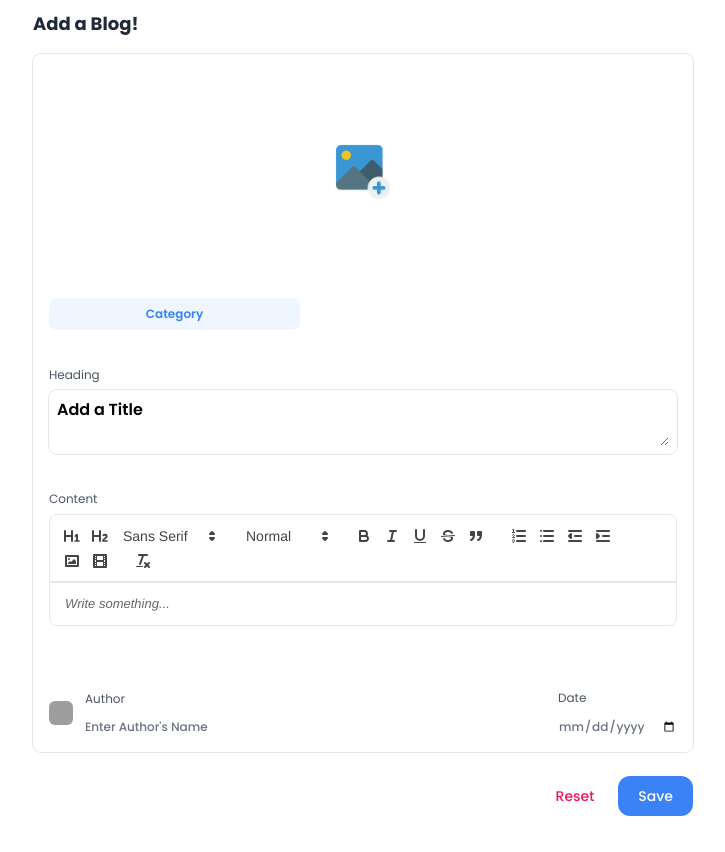
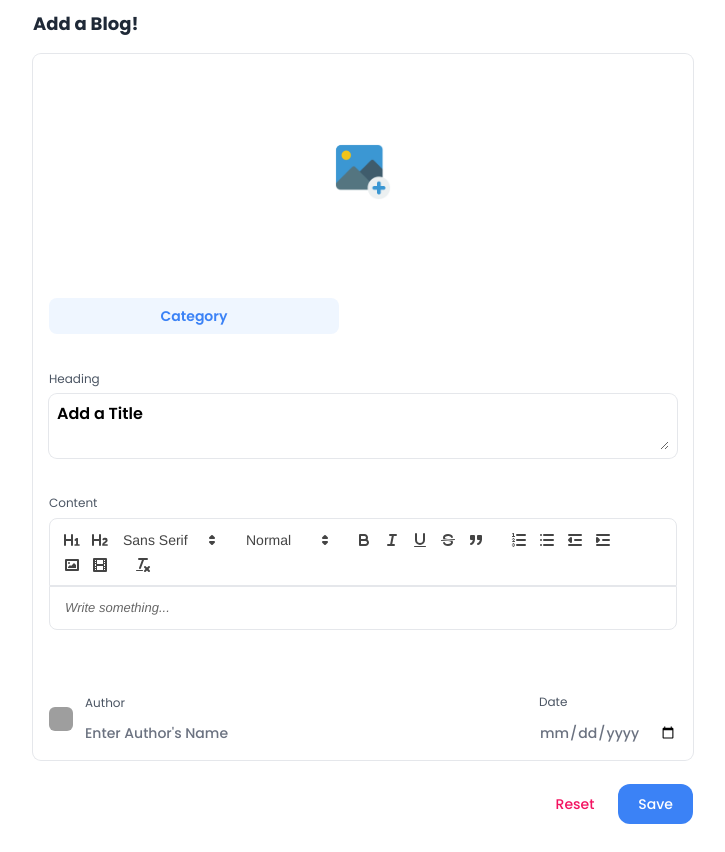
Before and after one commit to abhayd08/blog-app, a React (Vite) app: page /add-blog in a window 1280 px wide. Shown: the whole page, without its empty margins (277-1002 px from the left). Built offline with nearby package versions, Linux system fonts and the light colour scheme; grey boxes are pictures that could not be loaded.

Commit message:
Improved UI/UX.

```diff
--- a/src/App.css
+++ b/src/App.css
@@ -19,6 +19,6 @@
 }
 
 img {
-  max-height: 20rem !important;
+  max-height: 20rem;
   border-radius: 0.5rem;
 }
--- a/src/Components/AddBlog/AddBlog.jsx
+++ b/src/Components/AddBlog/AddBlog.jsx
@@ -143,7 +143,7 @@ const AddBlog = () => {
   }, []);
 
   return (
-    <form onSubmit={addBlog} className="p-1.5 py-2.5 max-w-2xl mx-auto">
+    <form onSubmit={addBlog} className="p-1.5 pt-2.5 pb-1 max-w-2xl mx-auto">
       <h5 className="font-bold text-gray-800 text-lg">Add a Blog!</h5>
       <div className="rounded-lg p-2 mt-4 ring-1 ring-gray-200 sm:p-2.5 min-h-[23rem]">
         <div className="rounded-lg w-full flex flex-col gap-2 justify-center items-center h-[13.5rem]">
@@ -185,7 +185,7 @@ const AddBlog = () => {
               placeholder="Category"
               onChange={(e) => setCategory(e.target.value)}
               required
-              className="p-2 max-w-full text-xs transition-all active:scale-[0.99] rounded-lg bg-blue-50 text-center text-blue-500 font-semibold placeholder-blue-500 outline-0 border-0"
+              className="p-2 max-w-full text-sm transition-all active:scale-[0.99] rounded-lg bg-blue-50 text-center text-blue-500 font-semibold placeholder-blue-500 outline-0 border-0"
             />
           </div>
           <div>
@@ -292,7 +292,7 @@ const AddBlog = () => {
                   name="author"
                   required
                   onChange={(e) => setAuthor(e.target.value)}
-                  className="text-xs pt-1 transition-all active:scale-[0.99] font-medium border-0 outline-0 placeholder-gray-500 text-gray-500"
+                  className="text-sm pt-1 transition-all active:scale-[0.99] font-medium border-0 outline-0 placeholder-gray-500 text-gray-500"
                 />
               </div>
             </div>
@@ -307,7 +307,7 @@ const AddBlog = () => {
                 onChange={(e) => setDate(e.target.value)}
                 type="date"
                 required
-                className="text-xs pt-1 transition-all active:scale-[0.99] font-medium border-0 placeholder-gray-500 outline-0 text-gray-500"
+                className="text-sm pt-1 transition-all active:scale-[0.99] font-medium border-0 placeholder-gray-500 outline-0 text-gray-500"
               />
             </div>
           </div>
--- a/src/Components/ShowBlogInDetail/ShowBlogInDetail.jsx
+++ b/src/Components/ShowBlogInDetail/ShowBlogInDetail.jsx
@@ -40,7 +40,7 @@ const ShowBlogInDetail = () => {
       </div>
       <img
         src={blogToShow?.image}
-        className="rounded-xl mt-6 h-auto min-w-[300px] max-h-[20rem]"
+        className="rounded-xl mt-6 h-auto min-w-[300px] max-h-none"
         alt="Post Thumbnail"
       />
       <div
```
